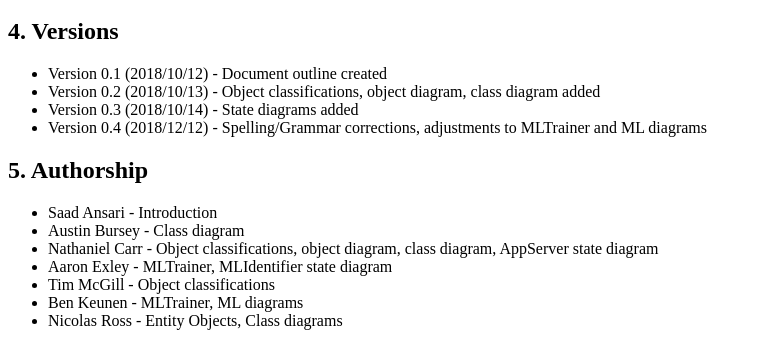
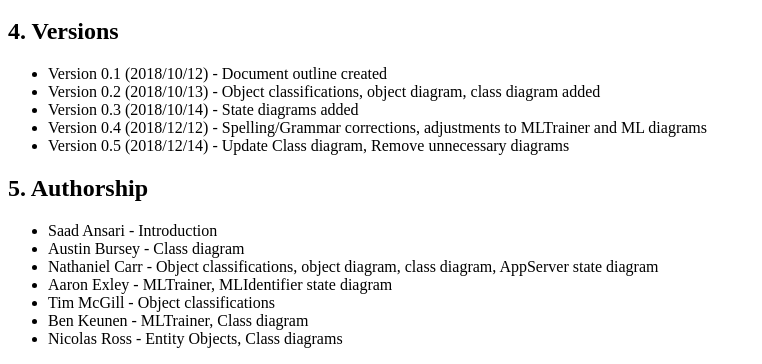
Before and after one commit to AaronE314/CP317-Project-Green-Thumb, a plain HTML site: page docs/analysis.html in a window 1280 px wide. Shown: the part 2991-3355 px from the top of the page, without its empty margins (0-762 px from the left). Drawn offline with Linux system fonts and the light colour scheme.

Commit message:
Update analysis.html

```diff
--- a/docs/analysis.html
+++ b/docs/analysis.html
@@ -113,6 +113,7 @@
                 <li>Version 0.2 (2018/10/13) - Object classifications, object diagram, class diagram added</li>
                 <li>Version 0.3 (2018/10/14) - State diagrams added</li>
                 <li>Version 0.4 (2018/12/12) - Spelling/Grammar corrections, adjustments to MLTrainer and ML diagrams </li>
+                <li>Version 0.5 (2018/12/14) - Update Class diagram, Remove unnecessary diagrams </li>
             </ul>
 
      <h2><a id="Authorship"></a>5. Authorship</h1>
@@ -122,7 +123,7 @@
                 <li>Nathaniel Carr - Object classifications, object diagram, class diagram, AppServer state diagram</li>
                 <li>Aaron Exley - MLTrainer, MLIdentifier state diagram</li>
                 <li>Tim McGill - Object classifications</li>
-                <li>Ben Keunen - MLTrainer, ML diagrams</li>
+                <li>Ben Keunen - MLTrainer, Class diagram</li>
                 <li>Nicolas Ross - Entity Objects, Class diagrams</li>
                 <!-- Matt Wong helped us -->
             </ul>
```
